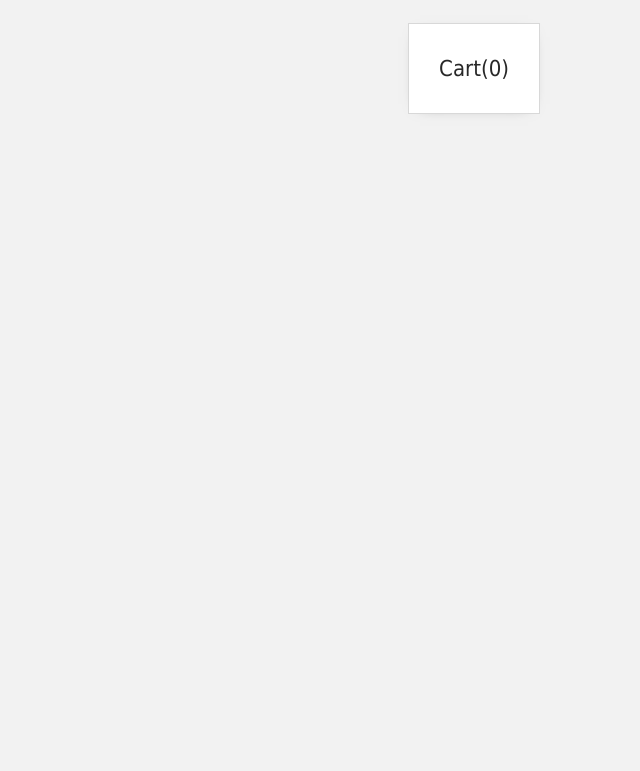
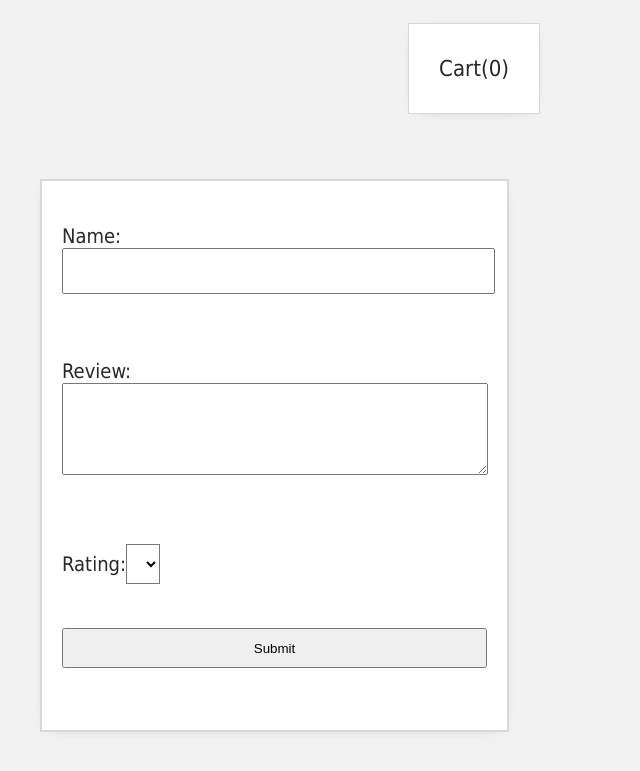
Before and after one commit to sbrcode/socks-seller, a Vue app: page / in a window 1280 px wide. Shown: the part 467-1238 px from the top of the page, without its empty margins (0-640 px from the left). Before the commit the page ends 800 px from the top, so only its background shows below. Built offline with nearby package versions, Linux system fonts and the light colour scheme.

Commit message:
not-very-tiny-version

```diff
--- /dev/null
+++ b/src/components/ProductReview.vue
@@ -0,0 +1,63 @@
+<template>
+  <div>
+
+    <!-- <h2>Reviews</h2>
+    <p v-if="!reviews.length">There is no review yet.</p>
+    <ul>
+      <li v-for="review in reviews" :key="review">
+        <p>{{ review.name }}</p>
+        <p>Rating: {{ review.rating }}</p>
+        <p>{{ review.review }}</p>
+      </li>
+    </ul>
+
+    <product-review @review-submitted="addReview"></product-review> -->
+
+
+    <!-- <form class="review-form" @submit.prevent="onSubmit"> -->
+    <form class="review-form">
+
+      <p>
+        <label for="name">Name:</label>
+        <input id="name" v-model="name" required>
+      </p>
+
+      <p>
+        <label for="review">Review:</label>
+        <textarea id="review" v-model="review" required></textarea>
+      </p>
+
+      <p>
+        <label for="rating">Rating:</label>
+        <select id="rating" v-model.number="rating" required>
+          <option>5</option>
+          <option>4</option>
+          <option>3</option>
+          <option>2</option>
+          <option>1</option>
+        </select>
+      </p>
+
+      <p>
+        <input type="submit" value="Submit">
+      </p>
+
+    </form>
+  </div>
+</template>
+
+<script>
+export default {
+  data() {
+    return {
+      name: null,
+      review: null,
+      rating: null,
+    }
+  }
+}
+</script>
+
+<style scoped>
+
+</style>
--- a/src/components/SocksSeller.vue
+++ b/src/components/SocksSeller.vue
@@ -40,7 +40,6 @@
 
 <script>
 export default {
-  name: 'socks-seller',
   data() {
     return {
       brand: "So Socket",
--- a/src/views/Home.vue
+++ b/src/views/Home.vue
@@ -1,16 +1,19 @@
 <template>
   <div>
     <SocksSeller/>
+    <ProductReview/>
   </div>
 </template>
 
 <script>
 // @ is an alias to /src
 import SocksSeller from '@/components/SocksSeller.vue'
+import ProductReview from '@/components/ProductReview.vue'
 
 export default {
   components: {
-    SocksSeller
+    SocksSeller,
+    ProductReview
   }
 }
 </script>
```
